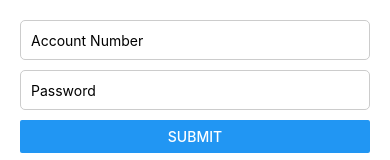
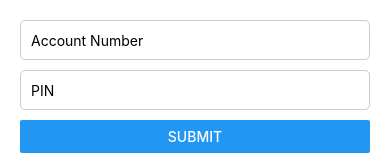
Before and after one commit to danieljuma5/M-Banking-Project, a React Native app: screen /Login in a window 390 px wide. Shown: the part 341-501 px from the top of the page. Built offline with nearby package versions, Linux system fonts and the light colour scheme.

Commit message:
Fixing typo

```diff
--- a/src/screens/LoginScreen.js
+++ b/src/screens/LoginScreen.js
@@ -60,7 +60,7 @@ const Login = () => {
         />
         <TextInput
           style={styles.input}
-          placeholder="Password"
+          placeholder="PIN"
           secureTextEntry
           // onChangeText={(text) => handlePasswordChange(text)}
           // value={password}
```
